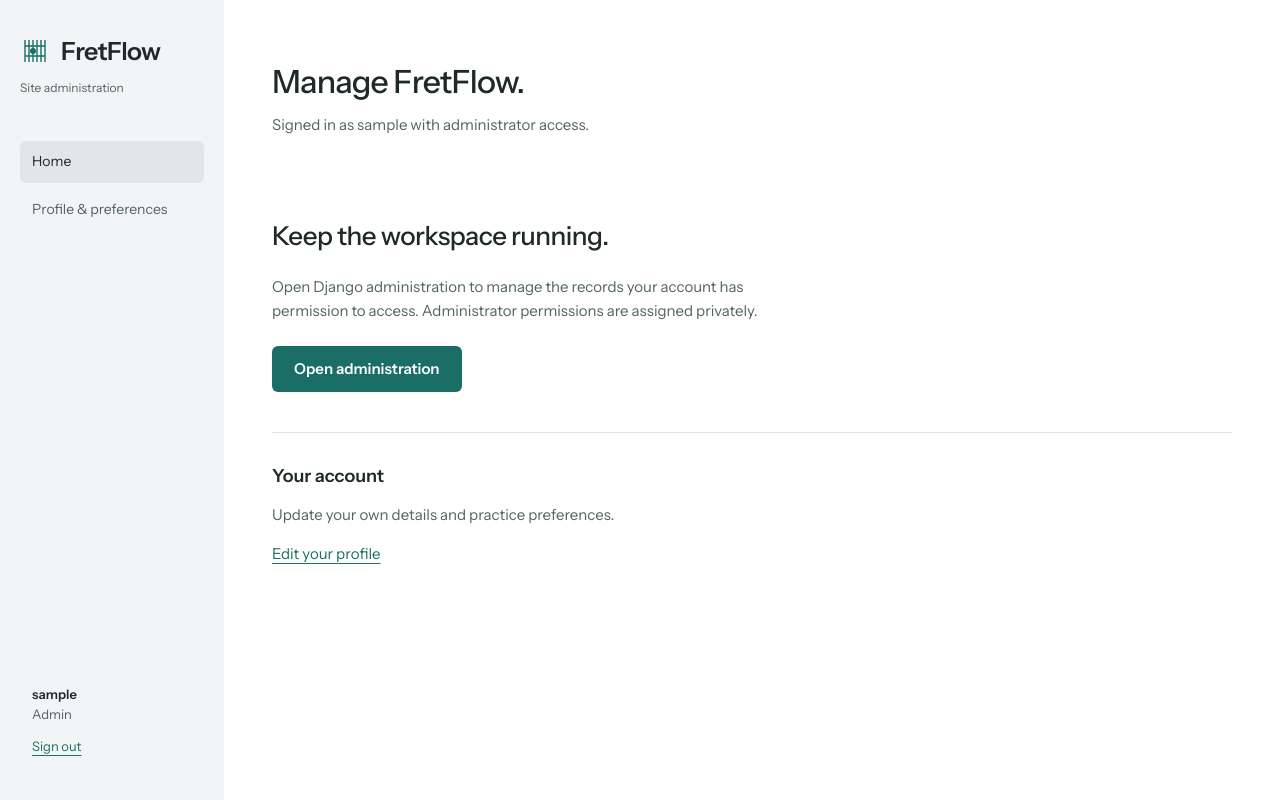
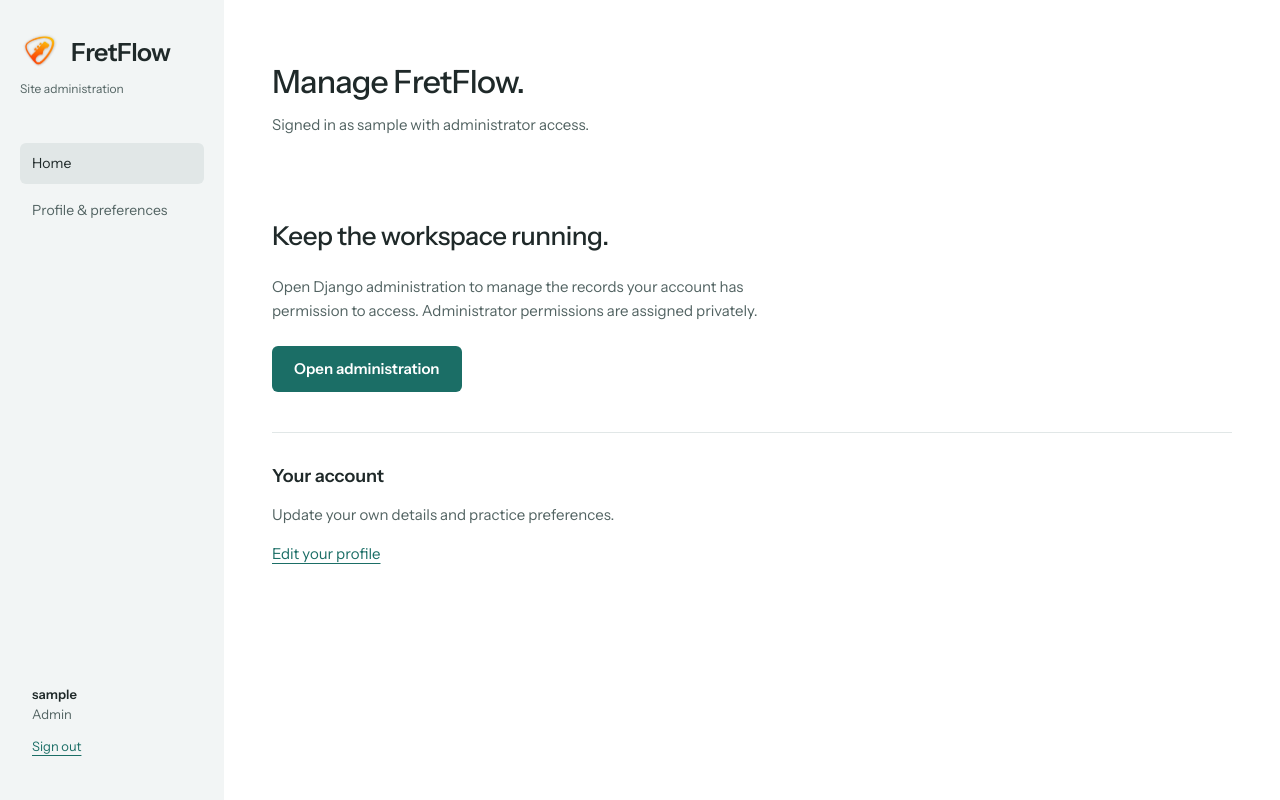
Before and after one commit to jonvincentdin/FretFlow-Din-JonVincent-G8, a Django app: page /accounts/dashboard/admin/ in a window 1280 px wide. Run offline with Django 5.2, Linux system fonts and the light colour scheme; the visitor is signed in with stand-in values (Sample User, id 1); parts of the project's set-up code (start-up, migrations or seed data) failed here and were passed over.

Commit message:
fix: restore shared branding and clarify Python setup

```diff
--- a/static/accounts/app.css
+++ b/static/accounts/app.css
@@ -43,7 +43,7 @@ p { max-width: 65ch; }
 .skip-link { position: fixed; top: -80px; left: 16px; z-index: 10; padding: 12px 20px; background: var(--ground); }
 .skip-link:focus { top: 12px; }
 .wordmark { display: inline-flex; align-items: center; gap: 11px; color: var(--text); text-decoration: none; font-size: 25px; font-weight: 600; letter-spacing: -.025em; }
-.wordmark svg { color: var(--accent); flex: 0 0 auto; }
+.wordmark img { display: block; flex: 0 0 auto; width: 40px; height: 40px; object-fit: contain; }
 .wordmark:hover { color: var(--text); }
 .button { display: inline-flex; align-items: center; justify-content: center; min-height: 46px; padding: 11px 22px; border: 0; border-radius: var(--radius-control); background: var(--accent); color: var(--ground); font-weight: 600; text-decoration: none; cursor: pointer; }
 .button:hover { background: var(--accent-hover); color: var(--ground); }
--- /dev/null
+++ b/static/root.css
@@ -0,0 +1,16 @@
+:root {
+  --color-background: #0B0B0F;
+  --color-surface: #1A1A1F;
+  --color-primary: #F7931E;
+  --color-secondary: #FBBF24;
+  --color-accent: #EF4444;
+  --color-text: #FFFFFF;
+  --color-text-muted: #A1A1AA;
+  --color-border: #2A2A2F;
+
+  --gradient-primary: linear-gradient(
+    135deg,
+    #F7931E,
+    #FBBF24
+  );
+}
--- a/templates/base.html
+++ b/templates/base.html
@@ -5,6 +5,8 @@
     <meta charset="utf-8">
     <meta name="viewport" content="width=device-width, initial-scale=1">
     <title>{% block title %}FretFlow{% endblock %}</title>
+    <link rel="icon" type="image/png" href="{% static 'assets/logo.png' %}">
+    <link rel="stylesheet" href="{% static 'root.css' %}">
     <link rel="stylesheet" href="{% static 'accounts/app.css' %}">
     {% block extra_css %}{% endblock %}
 </head>
@@ -13,10 +15,7 @@
     <div class="{% if user.is_authenticated %}app-shell{% else %}auth-shell{% endif %}">
         <header class="{% if user.is_authenticated %}sidebar{% else %}auth-header{% endif %}">
             <a class="wordmark" href="{% url 'accounts:dashboard' %}" aria-label="FretFlow home">
-                <svg width="30" height="32" viewBox="0 0 30 32" fill="none" aria-hidden="true">
-                    <path d="M5 5v22M9 5v22M13 5v22M17 5v22M21 5v22M25 5v22M5 11h20M5 21h20" stroke="currentColor" stroke-width="1.4"/>
-                    <circle cx="13" cy="16" r="3" fill="currentColor"/>
-                </svg>
+                <img src="{% static 'assets/logo.png' %}" width="40" height="40" alt="">
                 <span>FretFlow</span>
             </a>
             {% if user.is_authenticated %}
```
Also changed, not shown: README.md, static/assets/README.md (added), static/assets/logo.png (added).
